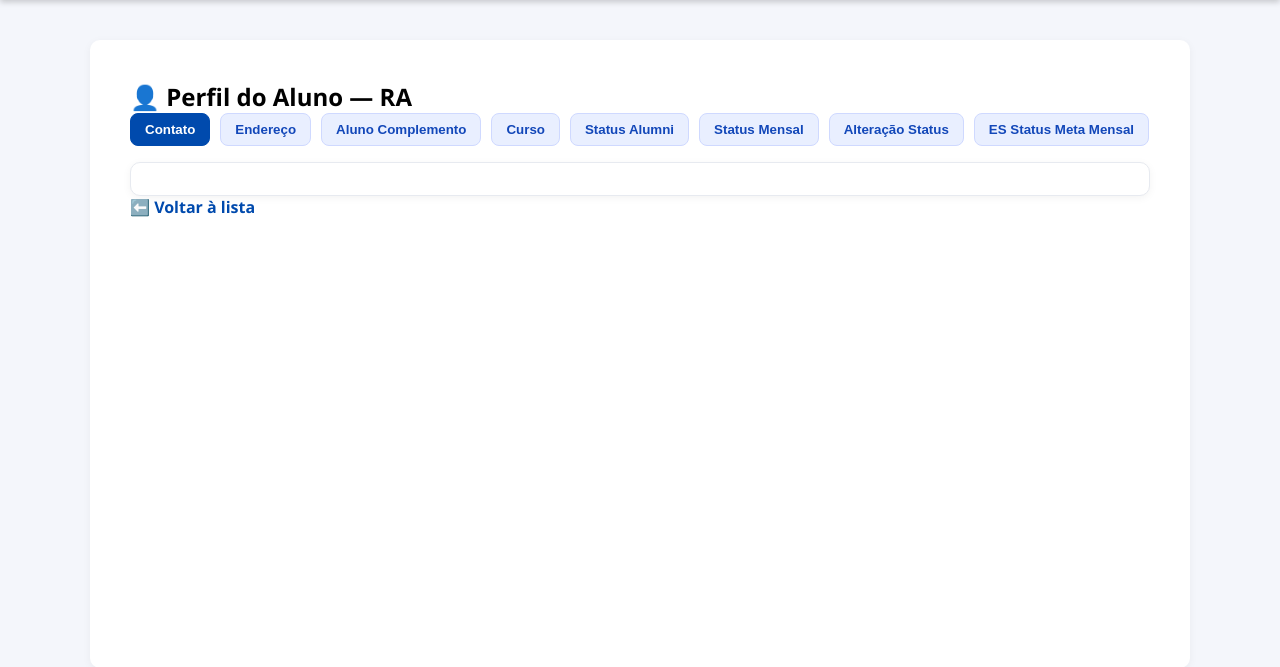
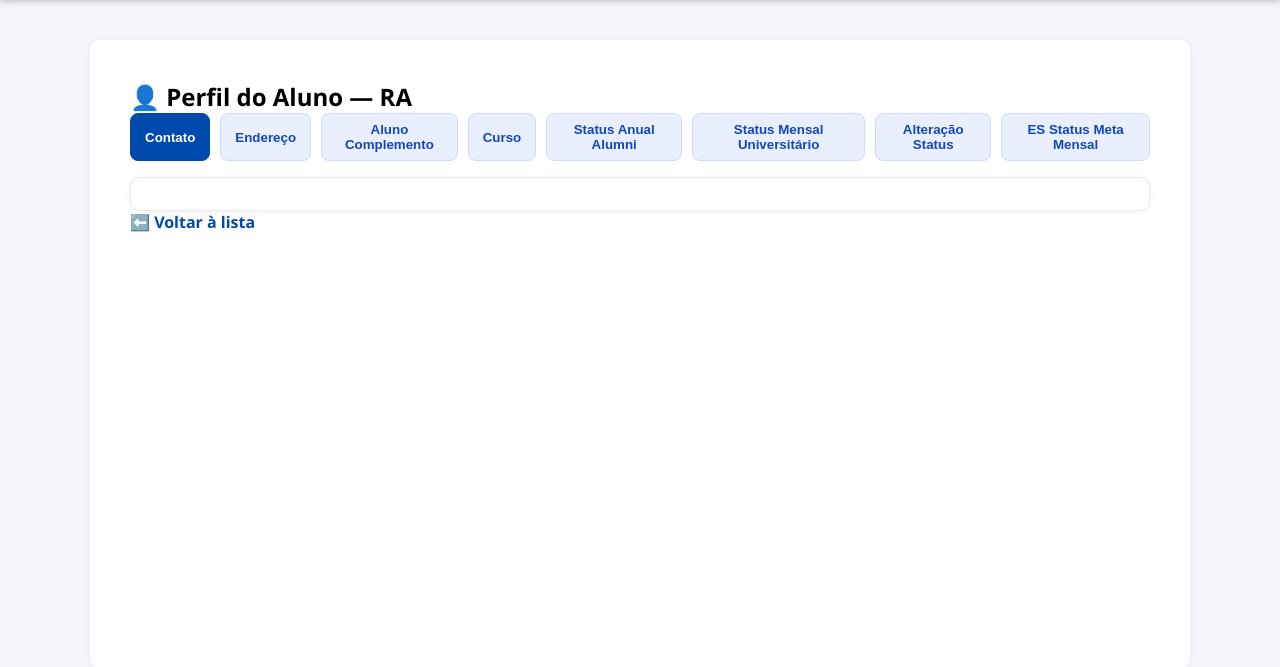
Before and after one commit to OrigCris/dataFactsIsmart, a Flask app: template app/templates/aluno.html in a window 1280 px wide. Shown: the part 82-749 px from the top of the page. Run offline with Flask 3, Linux system fonts and the light colour scheme; the template is opened without the code that fills it, so the values that code supplies are empty.

Commit message:
ajuste de nomenclatura

```diff
--- a/app/templates/aluno.html
+++ b/app/templates/aluno.html
@@ -7,8 +7,8 @@
   <button class="tab-btn" data-aba="endereco">Endereço</button>
   <button class="tab-btn" data-aba="aluno_complemento">Aluno Complemento</button>
   <button class="tab-btn" data-aba="curso">Curso</button>
-  <button class="tab-btn" data-aba="status">Status Alumni</button>
-  <button class="tab-btn" data-aba="status_mensal">Status Mensal</button>
+  <button class="tab-btn" data-aba="status">Status Anual Alumni</button>
+  <button class="tab-btn" data-aba="status_mensal">Status Mensal Universitário</button>
   <button class="tab-btn" data-aba="alteracao_status">Alteração Status</button>
   <button class="tab-btn" data-aba="es_status_meta_mensal">ES Status Meta Mensal</button>
 </div>
```
